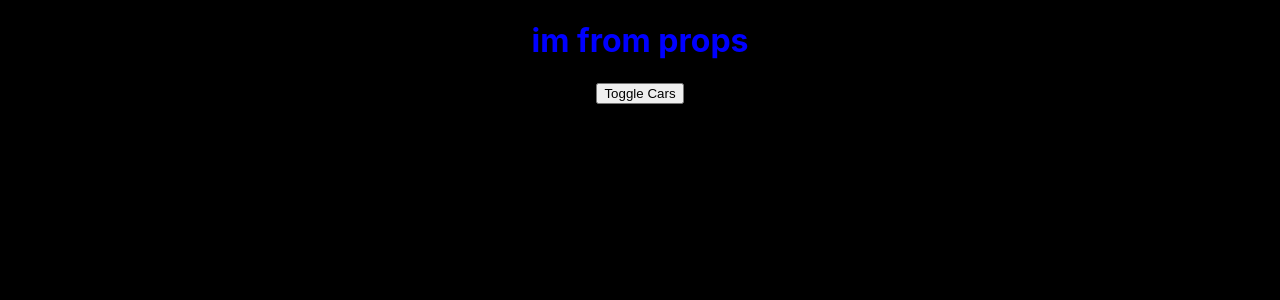
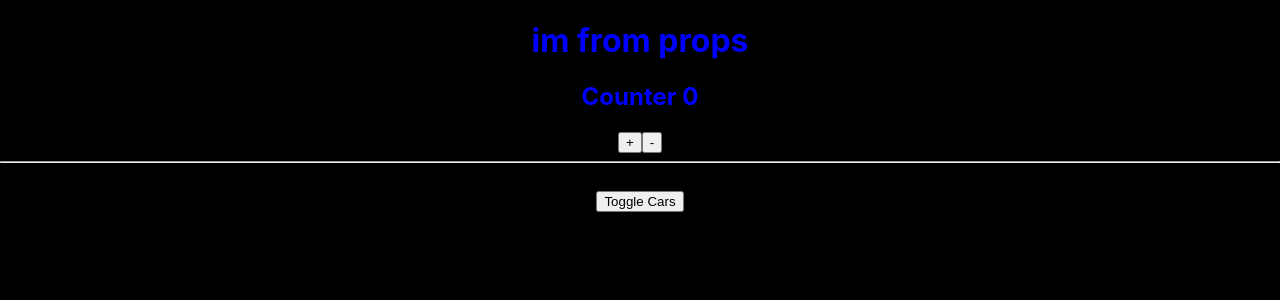
Before and after one commit to SergeevVasily/react-theory, a React (Create React App) app: page / in a window 1280 px wide. Shown: the top 300 px of the page. Built offline with nearby package versions, Linux system fonts and the light colour scheme.

Commit message:
hoc added

```diff
--- a/src/App.js
+++ b/src/App.js
@@ -1,16 +1,19 @@
 import React, { Component } from 'react';
 import './App.css';
 import Car from './Car/Car'
+import ErrorBoundry from './ErrorBoundry/ErrorBoundry'
+import Counter from './Counter/Counter'
+
 
 class App extends Component {
 
     constructor(props){
-        super(props)
+        super(props);
         this.state = {
             cars: [
                 {name: 'Ford', year:2018},
-                //{name: 'Audi', year:2016},
-                //{name: 'Tesla S', year:2013},
+                {name: 'Audi', year:2016},
+                {name: 'Tesla S', year:2013},
             ],
             pageTitle: 'React Comp',
             showCars: false
@@ -18,22 +21,22 @@
     }
 
   onChangeName= (name, index) =>{
-      const car = this.state.cars[index]
+      const car = this.state.cars[index];
       car.name = name;
-        const cars = [...this.state.cars]
-      cars.index = car
+        const cars = [...this.state.cars];
+      cars.index = car;
       this.setState({cars})
-  }
+  };
 
      toggleCarsHandler = () =>{                                    // hide show cars method
          this.setState({
           showCars: !this.state.showCars
         })
-      }
+      };
 
       deleteHandler(index){
-          const cars = this.state.cars.concat()
-          cars.splice(index, 1)
+          const cars = this.state.cars.concat();
+          cars.splice(index, 1);
 
           this.setState({cars})
 
@@ -52,25 +55,26 @@
       // }*/
 
   render(){
-    console.log(' App render')
+    console.log(' App render');
     const divStyle ={
       textAlign:'center',                                       //its all about style bto
       'color':'blue',
       'background':'black'
-    }
+    };
 
     let cars = null;
 
     if (this.state.showCars){
             cars = this.state.cars.map((car,index)=>{            //toggle cars
                 return(
+                    <ErrorBoundry key={index}>
                     <Car
-                        key={index}
                         name={car.name}
                         year={car.year}
                         onDelete={this.deleteHandler.bind(this, index)}
                         onChangeName={ event => this.onChangeName(event.target.value, index)}
                     />
+                    </ErrorBoundry>
                 )
             })
     }
@@ -80,12 +84,15 @@
 
        {/*<h1>{this.state.pageTitle}</h1>*/}
           <h1>{this.props.title}</h1>
-        <button onClick={this.toggleCarsHandler}>Toggle Cars</button>
+          <Counter/>
+          <hr/>
+        <button onClick={this.toggleCarsHandler} style={{marginTop: 20}}>Toggle Cars</button>
           <div style={{
               width: 400,
               margin: 'auto',
               paddingTop: '20px',
-              paddingBottom:'20px'
+              paddingBottom:'20px',
+              marginTop: '20px'
           }}>
               { cars }
           </div>{/*toggle method */}
--- a/src/Car/Car.js
+++ b/src/Car/Car.js
@@ -1,6 +1,6 @@
 import React from 'react';
 import './Car.css'
-//import Radium from 'radium'
+import Radium from 'radium'
 
 
 
@@ -10,15 +10,15 @@
     console.log('Car ComponentWillReceiveProps', nextProps)
 }
 shouldComponentUpdate(nextProps, nextState){
-    console.log(' Car shouldComponentUpdate', nextProps, nextState)
+    console.log(' Car shouldComponentUpdate', nextProps, nextState);
     return nextProps.name.trim() !== this.props.name.trim()
 }
 
-static getDerivedStateFromProps(nextProps, prevState){
+/*static getDerivedStateFromProps(nextProps, prevState){
  console.log('Car getDerivedStateFromProps', nextProps, prevState)
 
     return prevState
-}
+}*/
 
 componentWillUpdate(nextProps, nextState, nextContext) {
     console.log('Car componentWillUpdate', nextProps, nextState, nextContext)
@@ -27,9 +27,9 @@
     console.log('Car componentDidUpdate')
 }
 
-getSnapshotBeforeUpdate(prevProps, prevState) {
+/*getSnapshotBeforeUpdate(prevProps, prevState) {
     console.log('getSnapshotBeforeUpdate')
-}
+}*/
 
     componentWillUnmount() {
     console.log('Car ComponentWillUnmount')
@@ -37,7 +37,13 @@
 
 
     render() {
-    console.log('Car render')
+
+    console.log('Car render');
+
+        /*if (Math.random() > 0.7){
+            throw new Error('Car random failed')
+        }*/
+
         const inputClasses = ['input'];
         if (this.props.name !== '') {
             inputClasses.push('green')
@@ -56,7 +62,7 @@
                 boxShadow: '0 4px 15px 0 rgba(0, 0 , 99, .77)',
                 cursor: 'pointer'
             }
-        }
+        };
 
         return(
         <div className="Car" style={style}>
@@ -75,4 +81,4 @@
     }
 }
 
-export default Car
+export default Radium(Car)
--- /dev/null
+++ b/src/Counter/Counter.js
@@ -0,0 +1,29 @@
+import React, {Component} from 'react'
+
+export default class Counter extends Component{
+    state ={
+        counter: 0
+    };
+
+    addCounter = () =>{
+        this.setState({
+            counter: this.state.counter + 1
+        })
+    };
+
+    render() {
+        /*return(
+            <div>
+                <h2>Counter {this.state.counter}</h2>
+                <button onClick={this.addCounter}>+</button>
+                <button onClick={()=>this.setState({counter: this.state.counter - 1})}>-</button>
+            </div>
+        )*/
+        return[
+                <h2 key={'1'}>Counter {this.state.counter}</h2>,
+                <button key={'2'} onClick={this.addCounter}>+</button>,
+                <button key={'3'} onClick={()=>this.setState({counter: this.state.counter - 1})}>-</button>
+        ]
+    }
+
+}
--- a/src/ErrorBoundry/ErrorBoundry.js
+++ b/src/ErrorBoundry/ErrorBoundry.js
@@ -0,0 +1,20 @@
+import React from 'react'
+
+export  default  class ErrorBoundry  extends React.Component{
+
+    state = {
+        hasError: false
+    };
+
+    componentDidCatch(error, errorInfo) {
+        this.setState({hasError: true})
+    }
+
+    render() {
+        if (this.state.hasError){
+            return <h1 style={{color: 'red'}}>Something Happened</h1>
+        }
+        return this.props.children
+    }
+
+}
```
Also changed, not shown: src/hoc/Auxiliary.js (added).
